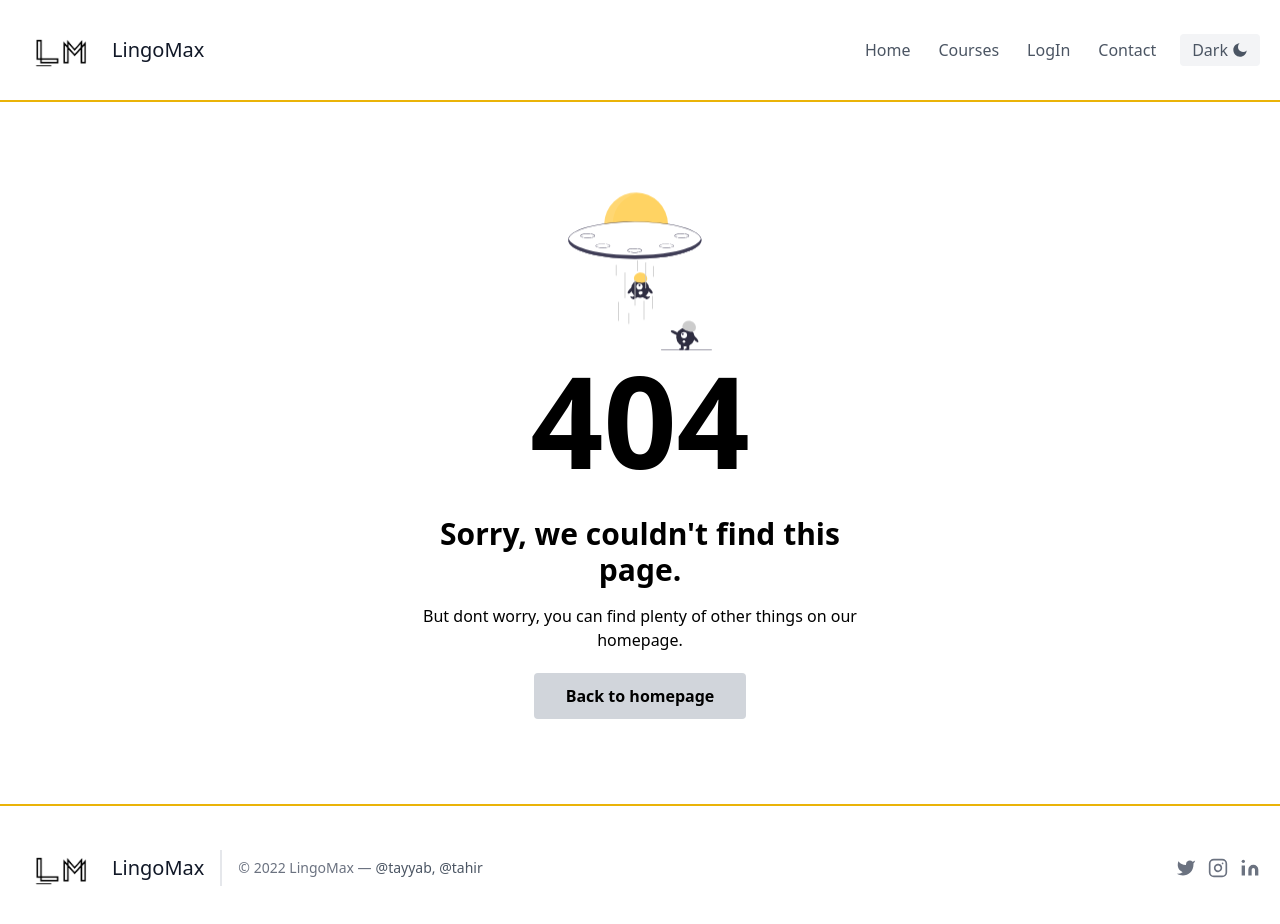
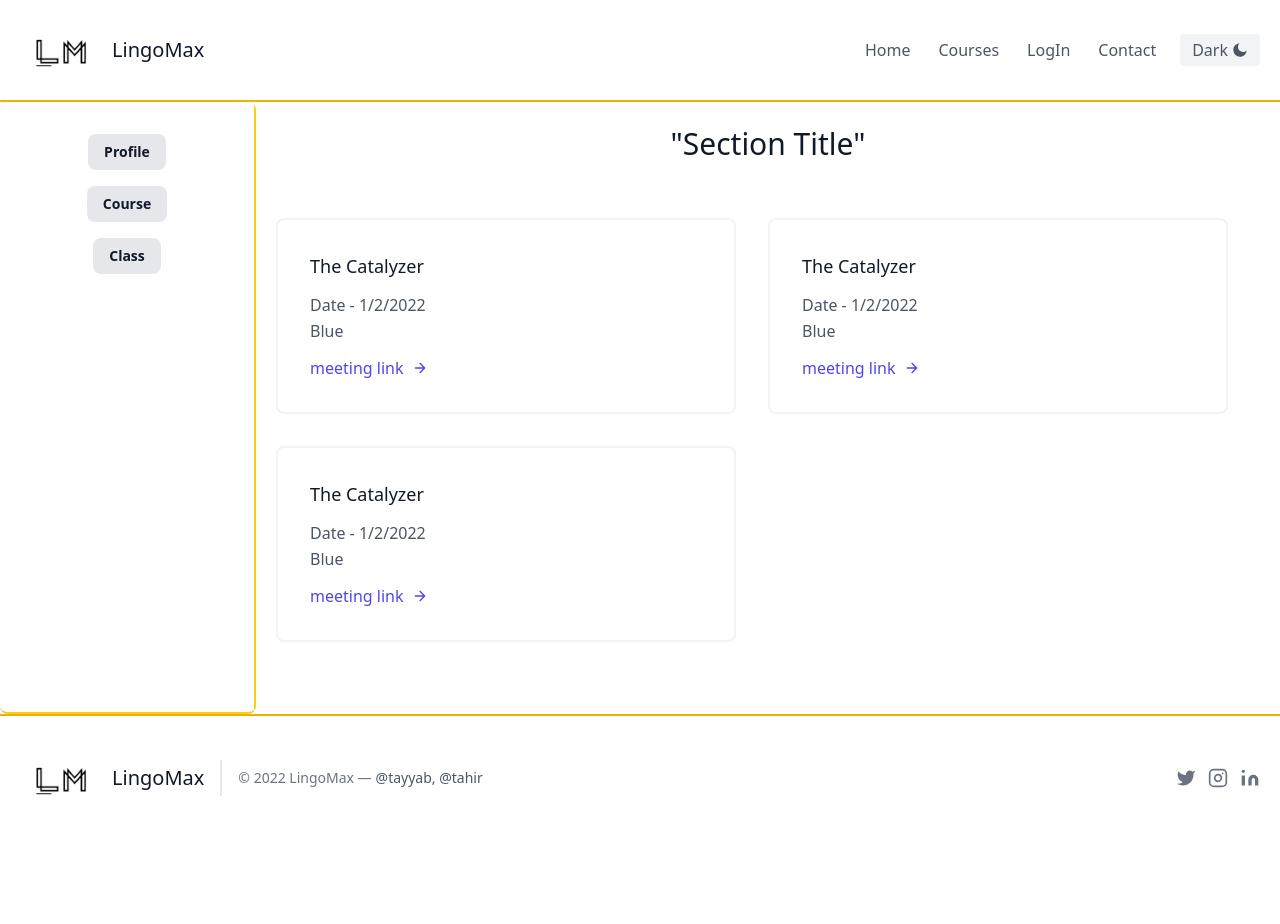
Before and after one commit to heyitstay11/LLA, a React (Vite) app in the folder lla_client/: page /teacherboard in a window 1280 px wide. Shown: the top 924 px of the page. After the commit the page ends 840 px from the top, so only its background shows below. Built offline with nearby package versions, Linux system fonts and the light colour scheme; no server answers.

Commit message:
Profile and dashboard

```diff
--- a/lla_client/src/App.jsx
+++ b/lla_client/src/App.jsx
@@ -12,6 +12,8 @@ import {
   Dashboard,
   MyCourse,
   Loading,
+  TeacherDashboard,
+  Profile,
 } from "./pages";
 import { Route, Routes } from "react-router-dom";
 import { ToastContainer } from "react-toastify";
@@ -52,6 +54,8 @@ const App = () => {
           <Route path="/mycourse" element={<MyCourse />} />
           <Route path="/loading" element={<Loading />} />
           <Route path="*" element={<PageNotFound />} />
+          <Route path="/teacherboard" element={<TeacherDashboard />} />
+          <Route path="/profile" element={<Profile />} />
         </Routes>
       </Suspense>
       <Footer />
--- /dev/null
+++ b/lla_client/src/pages/Profile/index.jsx
@@ -0,0 +1,81 @@
+const Profile = () => {
+  return (
+    <section class="text-gray-400 bg-gray-900 body-font relative">
+      <div class="container px-0 md:px-5 py-2 mx-auto flex sm:flex-nowrap flex-wrap">
+        <div class="w-full flex flex-row justify-center">
+          <div class="w-5/6 md:w-4/6 flex flex-col  w-full md:py-8 mt-8 md:mt-0">
+            <h1 class="w-5/6 text-white text-3xl mb-1 font-medium title-font">
+              Profile
+            </h1>
+            <div class="py-2 flex-row flex justify-between">
+              <img src="./lm.png" height="128px" width="128px" />
+              <a class="flex">Change Photo</a>
+            </div>
+            <div class="relative mb-4">
+              <label for="name" class="leading-7 text-lg text-gray-400">
+                Your profile link
+              </label>
+              <input
+                type="text"
+                id="name"
+                name="name"
+                value="lingomax.ml/teacherName"
+                readOnly="true"
+                class="w-full bg-gray-800 rounded border border-gray-700 focus:border-yellow-500 focus:ring-2 focus:ring-yellow-900 text-base outline-none text-gray-100 my-1 px-3 leading-8 transition-colors duration-200 ease-in-out"
+              />
+            </div>
+            <div class="relative mb-4">
+              <label for="email" class="leading-7 text-sm text-gray-400">
+                Full Name
+              </label>
+              <input
+                type="email"
+                id="email"
+                name="email"
+                class="w-full bg-gray-800 rounded border border-gray-700 focus:border-yellow-500 focus:ring-2 focus:ring-yellow-900 text-base outline-none text-gray-100 py-1 px-3 leading-8 transition-colors duration-200 ease-in-out"
+              />
+            </div>
+            <div class="relative mb-4">
+              <label for="email" class="leading-7 text-sm text-gray-400">
+                Email
+              </label>
+              <input
+                type="email"
+                id="email"
+                name="email"
+                class="w-full bg-gray-800 rounded border border-gray-700 focus:border-yellow-500 focus:ring-2 focus:ring-yellow-900 text-base outline-none text-gray-100 py-1 px-3 leading-8 transition-colors duration-200 ease-in-out"
+              />
+            </div>
+            <div class="relative mb-4">
+              <label for="email" class="leading-7 text-sm text-gray-400">
+                Short Description
+              </label>
+              <input
+                type="email"
+                id="email"
+                name="email"
+                placeholder="Your achievements and career highlight"
+                class="w-full bg-gray-800 rounded border border-gray-700 focus:border-yellow-500 focus:ring-2 focus:ring-yellow-900 text-base outline-none text-gray-100 py-1 px-3 leading-8 transition-colors duration-200 ease-in-out"
+              />
+            </div>
+            <div class="relative mb-4">
+              <label for="message" class="leading-7 text-sm text-gray-400">
+                About Yourself
+              </label>
+              <textarea
+                id="message"
+                name="message"
+                class="w-full bg-gray-800 rounded border border-gray-700 focus:border-yellow-500 focus:ring-2 focus:ring-yellow-900 h-32 text-base outline-none text-gray-100 py-1 px-3 resize-none leading-6 transition-colors duration-200 ease-in-out"
+              ></textarea>
+            </div>
+            <button class="text-white bg-yellow-500 border-0 mb-2 py-2 px-6 focus:outline-none hover:bg-yellow-600 rounded text-lg">
+              Submit
+            </button>
+          </div>
+        </div>
+      </div>
+    </section>
+  );
+};
+
+export default Profile;
--- /dev/null
+++ b/lla_client/src/pages/TeacherDashboard/index.jsx
@@ -0,0 +1,135 @@
+const Leftboard = () => {
+  return (
+    <div className="h-full w-full py-8 gap-2 flex flex-col items-center bg-white border-r-2 border-yellow-400 dark:bg-slate-900 dark:text-white">
+      <button className="flex py-2 mb-2 bg-gray-200 hover:bg-yellow-500 dark:hover:text-yellow-300 font-bold text-sm text-gray-900 py-2 px-4 hover:text-gray-900 dark:bg-gray-500 rounded-lg dark:text-white">
+        Profile
+      </button>
+      <button className="flex py-2 mb-2 bg-gray-200 hover:bg-yellow-500 dark:hover:text-yellow-300 font-bold text-sm text-gray-900 py-2 px-4 hover:text-gray-900 dark:bg-gray-500 rounded-lg dark:text-white">
+        Course
+      </button>
+      <button className="flex py-2 mb-2 bg-gray-200 hover:bg-yellow-500 dark:hover:text-yellow-300 font-bold text-sm text-gray-900 py-2 px-4 hover:text-gray-900 dark:bg-gray-500 rounded-lg dark:text-white">
+        Class
+      </button>
+    </div>
+  );
+};
+
+const Rightboard = () => {
+  return (
+    <div class=" w-full h-full text-gray-600 body-font">
+      <div class="w-full h-full px-5 py-8 mx-auto flex flex-wrap">
+        <div class="w-full h-full flex flex-wrap -m-4">
+          <div class="p-4 lg:w-1/2 md:w-full">
+            <div class="flex border-2 rounded-lg border-gray-200 dark:bg-slate-800 border-opacity-50 p-8 sm:flex-row flex-col">
+              <div class="flex-grow">
+                <h2 class="text-gray-900 dark:text-yellow-400  text-lg title-font font-medium mb-3">
+                  The Catalyzer
+                </h2>
+                <p class="leading-relaxed text-base dark:text-gray-200 ">
+                  Date - 1/2/2022
+                </p>
+                <p class="leading-relaxed text-base dark:text-gray-200 ">
+                  Blue
+                </p>
+                <a class="mt-3 text-indigo-600 dark:text-yellow-500 inline-flex items-center">
+                  meeting link
+                  <svg
+                    fill="none"
+                    stroke="currentColor"
+                    stroke-linecap="round"
+                    stroke-linejoin="round"
+                    stroke-width="2"
+                    class="w-4 h-4 ml-2"
+                    viewBox="0 0 24 24"
+                  >
+                    <path d="M5 12h14M12 5l7 7-7 7"></path>
+                  </svg>
+                </a>
+              </div>
+            </div>
+          </div>
+          <div class="p-4 lg:w-1/2 md:w-full">
+            <div class="flex border-2 rounded-lg border-gray-200 dark:bg-slate-800 border-opacity-50 p-8 sm:flex-row flex-col">
+              <div class="flex-grow">
+                <h2 class="text-gray-900 dark:text-yellow-400  text-lg title-font font-medium mb-3">
+                  The Catalyzer
+                </h2>
+                <p class="leading-relaxed text-base dark:text-gray-200 ">
+                  Date - 1/2/2022
+                </p>
+                <p class="leading-relaxed text-base dark:text-gray-200 ">
+                  Blue
+                </p>
+                <a class="mt-3 text-indigo-600 dark:text-yellow-500 inline-flex items-center">
+                  meeting link
+                  <svg
+                    fill="none"
+                    stroke="currentColor"
+                    stroke-linecap="round"
+                    stroke-linejoin="round"
+                    stroke-width="2"
+                    class="w-4 h-4 ml-2"
+                    viewBox="0 0 24 24"
+                  >
+                    <path d="M5 12h14M12 5l7 7-7 7"></path>
+                  </svg>
+                </a>
+              </div>
+            </div>
+          </div>
+          <div class="p-4 lg:w-1/2 md:w-full">
+            <div class="flex border-2 rounded-lg border-gray-200 dark:bg-slate-800 border-opacity-50 p-8 sm:flex-row flex-col">
+              <div class="flex-grow">
+                <h2 class="text-gray-900 dark:text-yellow-400  text-lg title-font font-medium mb-3">
+                  The Catalyzer
+                </h2>
+                <p class="leading-relaxed text-base dark:text-gray-200 ">
+                  Date - 1/2/2022
+                </p>
+                <p class="leading-relaxed text-base dark:text-gray-200 ">
+                  Blue
+                </p>
+                <a class="mt-3 text-indigo-600 dark:text-yellow-500 inline-flex items-center">
+                  meeting link
+                  <svg
+                    fill="none"
+                    stroke="currentColor"
+                    stroke-linecap="round"
+                    stroke-linejoin="round"
+                    stroke-width="2"
+                    class="w-4 h-4 ml-2"
+                    viewBox="0 0 24 24"
+                  >
+                    <path d="M5 12h14M12 5l7 7-7 7"></path>
+                  </svg>
+                </a>
+              </div>
+            </div>
+          </div>
+        </div>
+      </div>
+    </div>
+  );
+};
+
+const TeacherDashboard = () => {
+  return (
+    <section className="h-5/6 text-gray-600 body-font relative h-full dark:bg-slate-900 dark:text-white">
+      <div className="flex flex-col md:flex-row flex-wrap mr-0 dark:bg-slate-900 dark:text-white">
+        <div className="lg:w-1/5 md:w-1/5 bg-gray-300 border-b-2 border-yellow-400 rounded-lg overflow-y-auto flex items-end justify-start relative">
+          <Leftboard />
+        </div>
+        <div className="lg:w-4/5 pb-10 md:w-4/5 bg-white flex flex-col md:ml-auto w-full ml-4 mt-8 md:mt-0 dark:bg-slate-900 dark:text-white">
+          <h1 className="sm:text-3xl max-w-2xl mx-auto text-2xl text-center py-6 font-medium title-font text-gray-900 dark:bg-slate-900 dark:text-white">
+            "Section Title"
+          </h1>
+          <div className="flex flex-col items-center justify-center">
+            <Rightboard />
+          </div>
+        </div>
+      </div>
+    </section>
+  );
+};
+
+export default TeacherDashboard;
--- a/lla_client/src/pages/index.jsx
+++ b/lla_client/src/pages/index.jsx
@@ -18,3 +18,5 @@ export { CourseSection } from "./CourseSection";
 export { CreateCourse } from "./CreateCourse";
 export { default as MyCourse } from "./MyCourse";
 export { default as Loading } from "./Loading";
+export { default as TeacherDashboard } from "./TeacherDashboard";
+export { default as Profile } from "./Profile";
```
